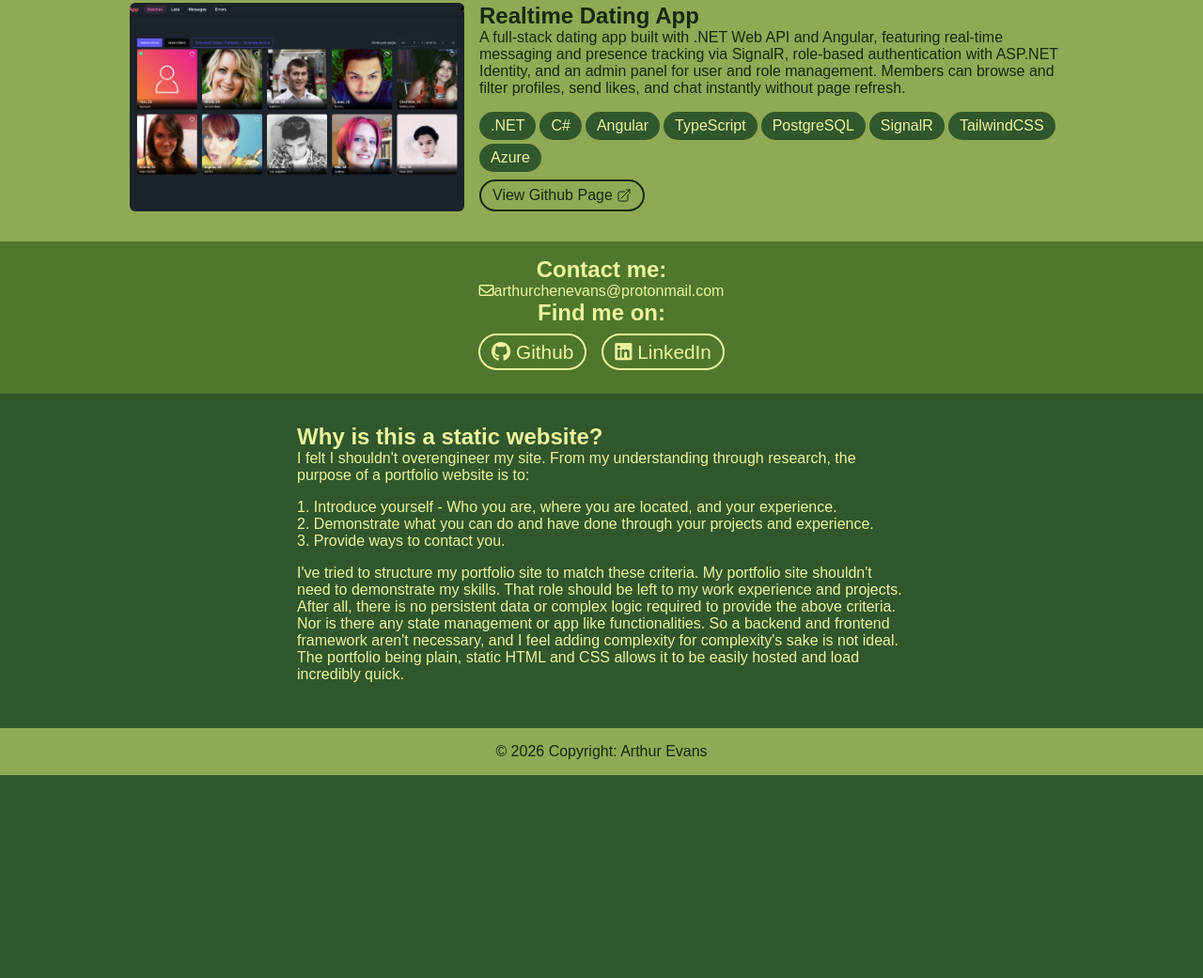
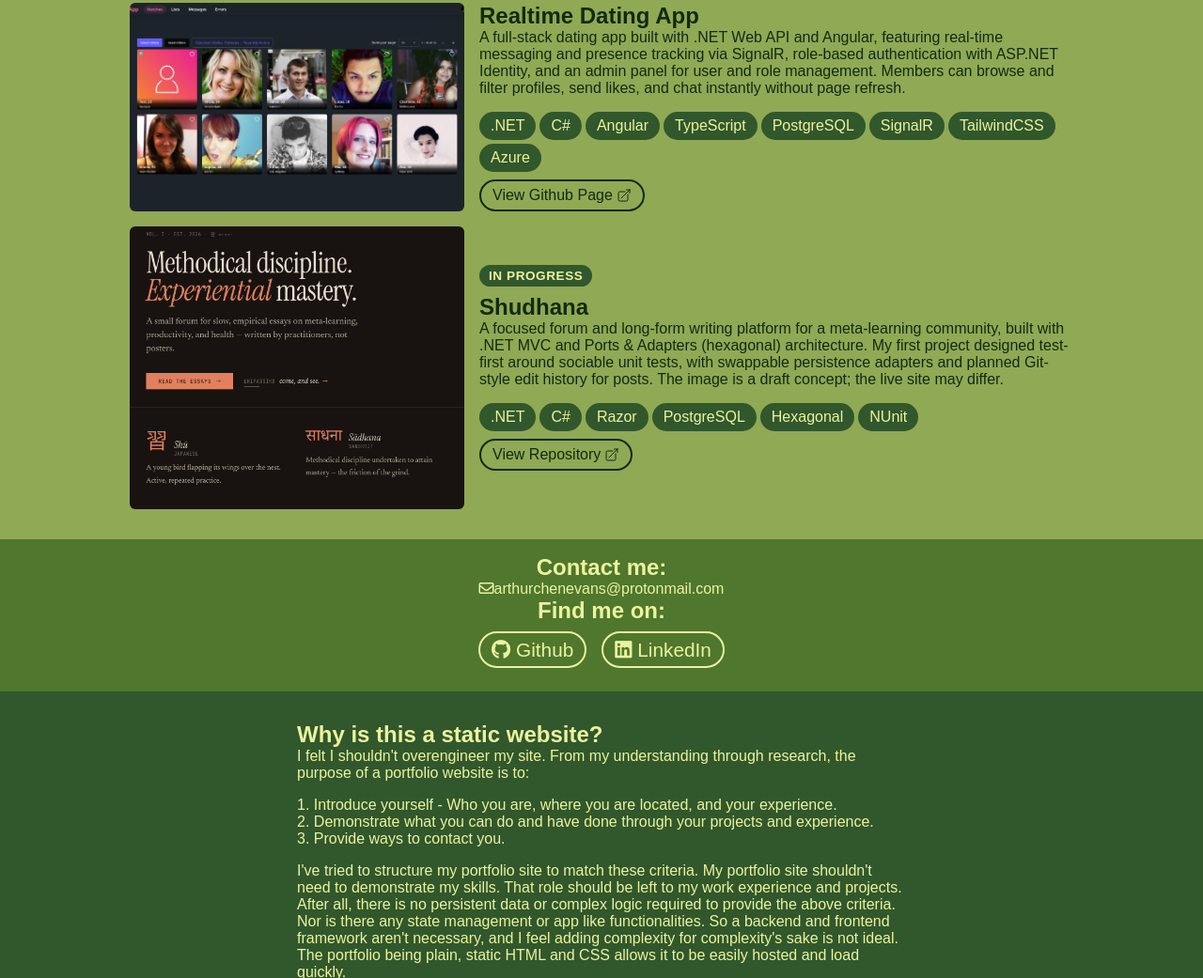
Before and after one commit to ArthurChenEvans/Portfolio-Website, a plain HTML site: page index.html in a window 1280 px wide. Shown: the part 772-1813 px from the top of the page at 94% size. Before the commit the page ends 1597 px from the top, so only its background shows below. Drawn offline with Linux system fonts and the light colour scheme.

Commit message:
Add WIP project

```diff
--- a/index.html
+++ b/index.html
@@ -106,6 +106,31 @@
           </a>
         </div>
       </div>
+      <div class="project-container in-progress">
+        <img src="assets/images/shudhana-preview.png" alt="Preview of the Shudhana forum">
+        <div class="project-info">
+          <span class="status-tag">In progress</span>
+          <h2>Shudhana</h2>
+          <p>A focused forum and long-form writing platform for a meta-learning community, built with .NET MVC and Ports
+            &amp; Adapters (hexagonal) architecture. My first project designed test-first around sociable unit tests,
+            with swappable persistence adapters and planned Git-style edit history for posts. The image is a draft concept; the live site may differ.</p>
+          <ul>
+            <li class="project-pill">.NET</li>
+            <li class="project-pill">C#</li>
+            <li class="project-pill">Razor</li>
+            <li class="project-pill">PostgreSQL</li>
+            <li class="project-pill">Hexagonal</li>
+            <li class="project-pill">NUnit</li>
+          </ul>
+          <a href="https://github.com/ArthurChenEvans/Shudhana" target="_blank">View Repository
+            <svg xmlns="http://www.w3.org/2000/svg" fill="none" viewBox="0 0 24 24" stroke-width="1.5"
+              stroke="currentColor" class="size-6">
+              <path stroke-linecap="round" stroke-linejoin="round"
+                d="M13.5 6H5.25A2.25 2.25 0 0 0 3 8.25v10.5A2.25 2.25 0 0 0 5.25 21h10.5A2.25 2.25 0 0 0 18 18.75V10.5m-10.5 6L21 3m0 0h-5.25M21 3v5.25" />
+            </svg>
+          </a>
+        </div>
+      </div>
     </div>
   </main>
   <footer>
@@ -141,7 +166,7 @@
           necessary, and I feel adding complexity for complexity's sake is not ideal. The portfolio being plain, static
           HTML and CSS allows it
           to be
-          easily hosted and load incredibly quick.</p>
+          easily hosted and load quickly.</p>
       </div>
     </div>
     <span class="copyright">© 2026 Copyright: Arthur Evans</span>
--- a/styles.css
+++ b/styles.css
@@ -245,6 +245,23 @@
     }
   }
 
+  .project-container.in-progress {
+    opacity: 0.96;
+  }
+
+  .status-tag {
+    width: fit-content;
+    font-size: 0.85rem;
+    font-weight: bold;
+    text-transform: uppercase;
+    letter-spacing: 0.04em;
+    padding: 4px 10px;
+    margin-bottom: 8px;
+    border-radius: 20rem;
+    background-color: var(--primary);
+    color: var(--text-light);
+  }
+
   svg {
     width: 1rem;
   }
```
Also changed, not shown: assets/images/shudhana-preview.png (added).
